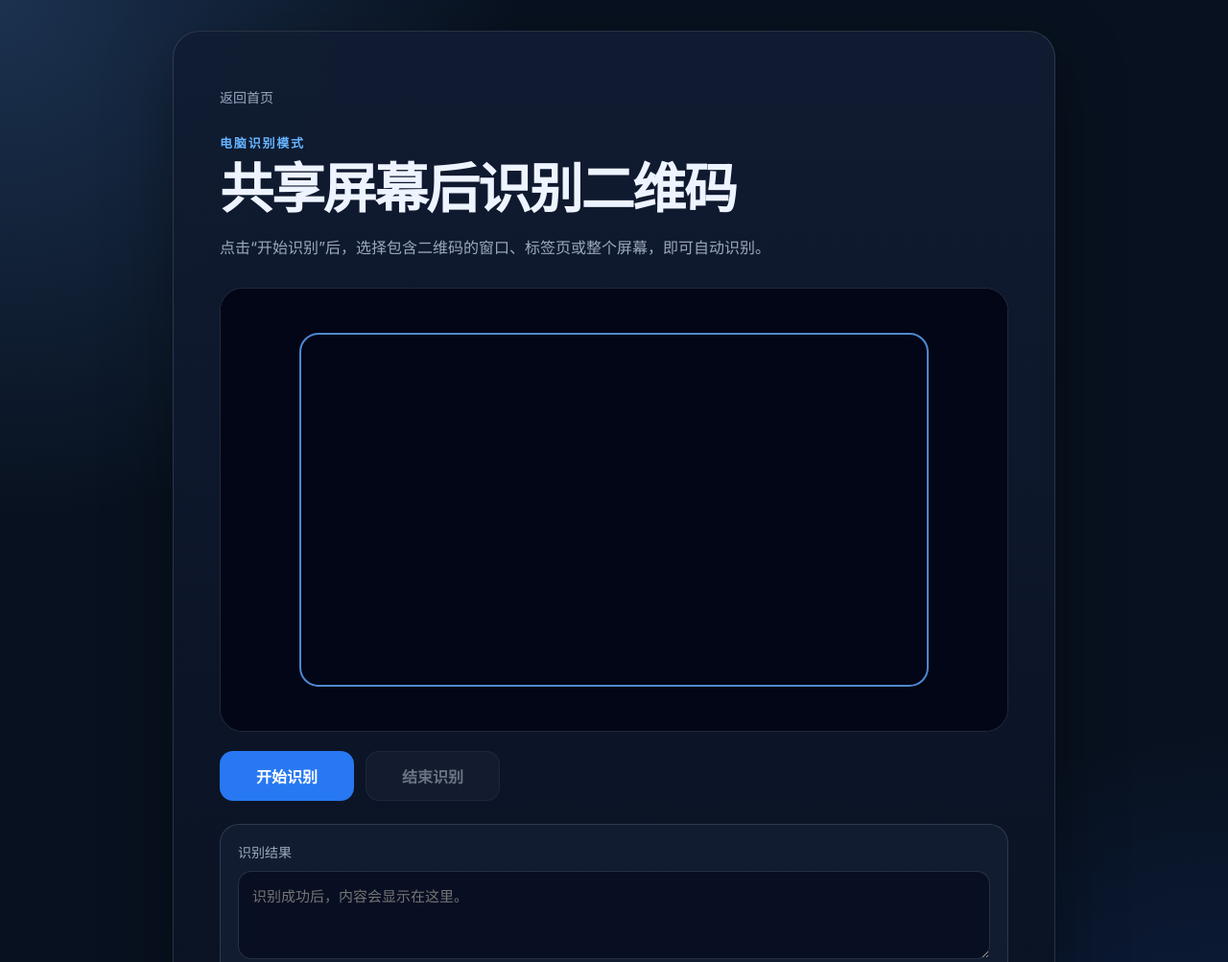
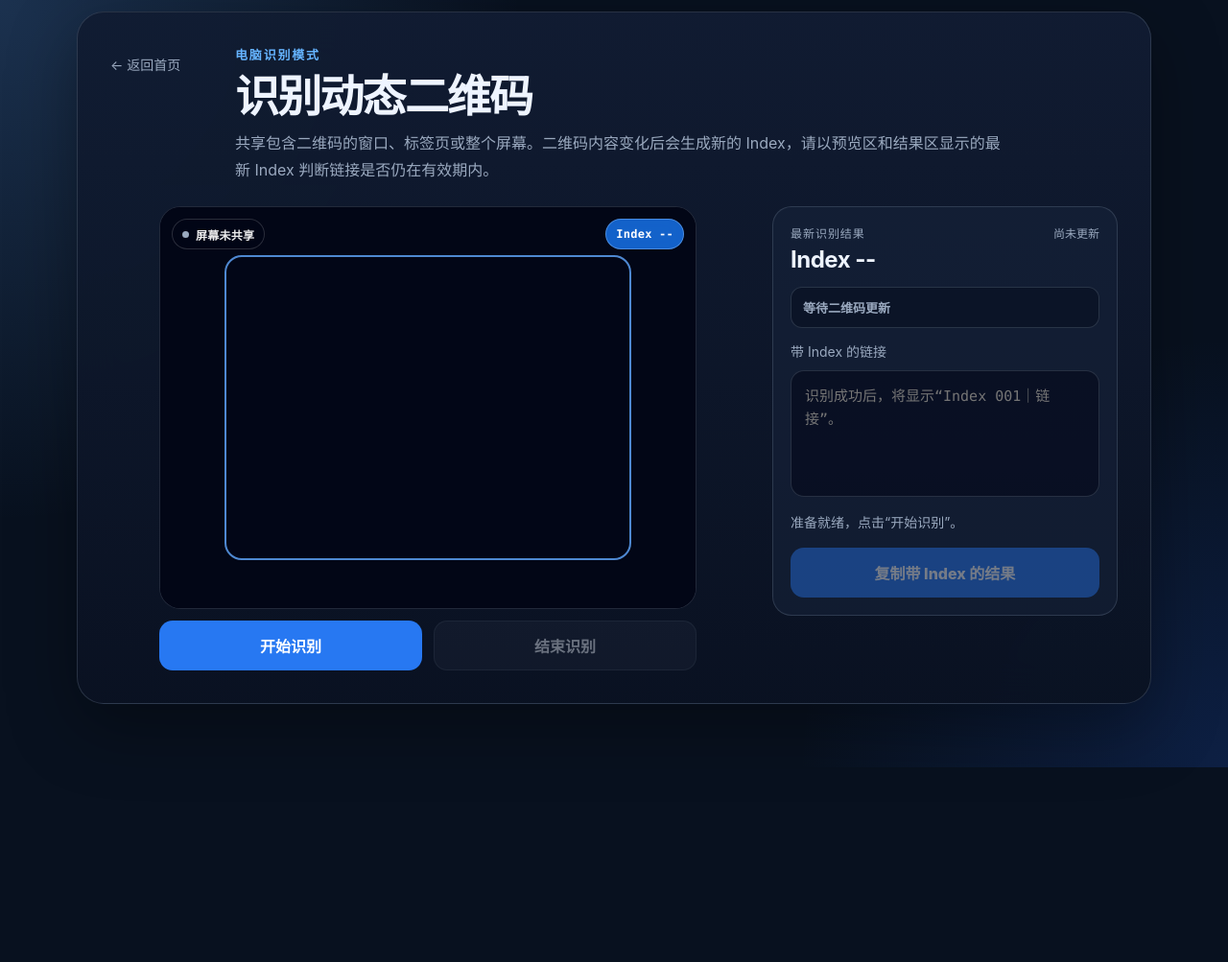
Before and after one commit to EasonXavier/single-device-dftfa, a plain HTML site: page pc.html in a window 1280 px wide. Shown: the top 1003 px of the page at 96% size. After the commit the page ends 800 px from the top, so only its background shows below. Drawn offline with nearby package versions, Linux system fonts and the light colour scheme.

Commit message:
Add Index display to PC scanner

```diff
--- a/pc.html
+++ b/pc.html
@@ -2,36 +2,62 @@
 <html lang="zh-CN">
 <head>
   <meta charset="utf-8" />
-  <meta name="viewport" content="width=device-width, initial-scale=1" />
+  <meta name="viewport" content="width=device-width, initial-scale=1, viewport-fit=cover" />
+  <meta name="theme-color" content="#08111f" />
   <title>PC端扫码 - singledeviceDFTFA</title>
   <link rel="stylesheet" href="./assets/styles.css" />
   <script src="https://cdn.jsdelivr.net/npm/jsqr@1.4.0/dist/jsQR.js" defer></script>
   <script src="./assets/qr-scanner.js" defer></script>
 </head>
 <body data-mode="screen">
-  <main class="page-shell">
-    <section class="tool-card">
-      <nav class="top-nav"><a href="./index.html">返回首页</a></nav>
+  <main class="page-shell mobile-page">
+    <section class="tool-card mobile-tool-card">
+      <header class="tool-header">
+        <nav class="top-nav"><a href="./index.html" aria-label="返回首页">← 返回首页</a></nav>
+        <div>
           <p class="eyebrow">电脑识别模式</p>
-      <h1>共享屏幕后识别二维码</h1>
-      <p class="lead">点击“开始识别”后，选择包含二维码的窗口、标签页或整个屏幕，即可自动识别。</p>
+          <h1>识别动态二维码</h1>
+          <p class="lead">共享包含二维码的窗口、标签页或整个屏幕。二维码内容变化后会生成新的 Index，请以预览区和结果区显示的最新 Index 判断链接是否仍在有效期内。</p>
+        </div>
+      </header>
 
-      <div class="scanner-frame wide">
+      <div class="scanner-workspace">
+        <section class="scanner-column" aria-label="屏幕二维码识别区">
+          <div class="scanner-frame camera-frame" id="scannerFrame">
             <video id="preview" playsinline muted></video>
             <div class="scan-mask" aria-hidden="true"></div>
+            <div class="scanner-hud" aria-hidden="true">
+              <span id="cameraState" class="camera-state">屏幕未共享</span>
+              <span id="previewIndex" class="preview-index">Index --</span>
+            </div>
+            <div id="scanUpdateFlash" class="scan-update-flash" aria-hidden="true"></div>
           </div>
 
-      <div class="controls">
+          <div class="controls compact-controls">
             <button id="startBtn" type="button">开始识别</button>
             <button id="stopBtn" type="button" class="secondary" disabled>结束识别</button>
           </div>
+        </section>
 
-      <section class="result-panel" aria-live="polite">
-        <label for="resultText">识别结果</label>
-        <textarea id="resultText" readonly placeholder="识别成功后，内容会显示在这里。"></textarea>
+        <section class="result-panel result-column" aria-live="polite" aria-atomic="true">
+          <div class="result-heading">
+            <div>
+              <p class="result-kicker">最新识别结果</p>
+              <h2 id="resultIndex">Index --</h2>
+            </div>
+            <time id="resultTime" class="result-time" datetime="">尚未更新</time>
+          </div>
+
+          <div id="updateNotice" class="update-notice" role="status">
+            等待二维码更新
+          </div>
+
+          <label for="resultText">带 Index 的链接</label>
+          <textarea id="resultText" readonly placeholder="识别成功后，将显示“Index 001｜链接”。"></textarea>
           <p id="statusText" class="status">准备就绪，点击“开始识别”。</p>
-        <button id="copyBtn" type="button" disabled>复制结果</button>
+          <button id="copyBtn" type="button" disabled>复制带 Index 的结果</button>
         </section>
+      </div>
 
       <canvas id="scanCanvas" hidden></canvas>
     </section>
```
Lines whose indentation alone changed are shown as unchanged.
